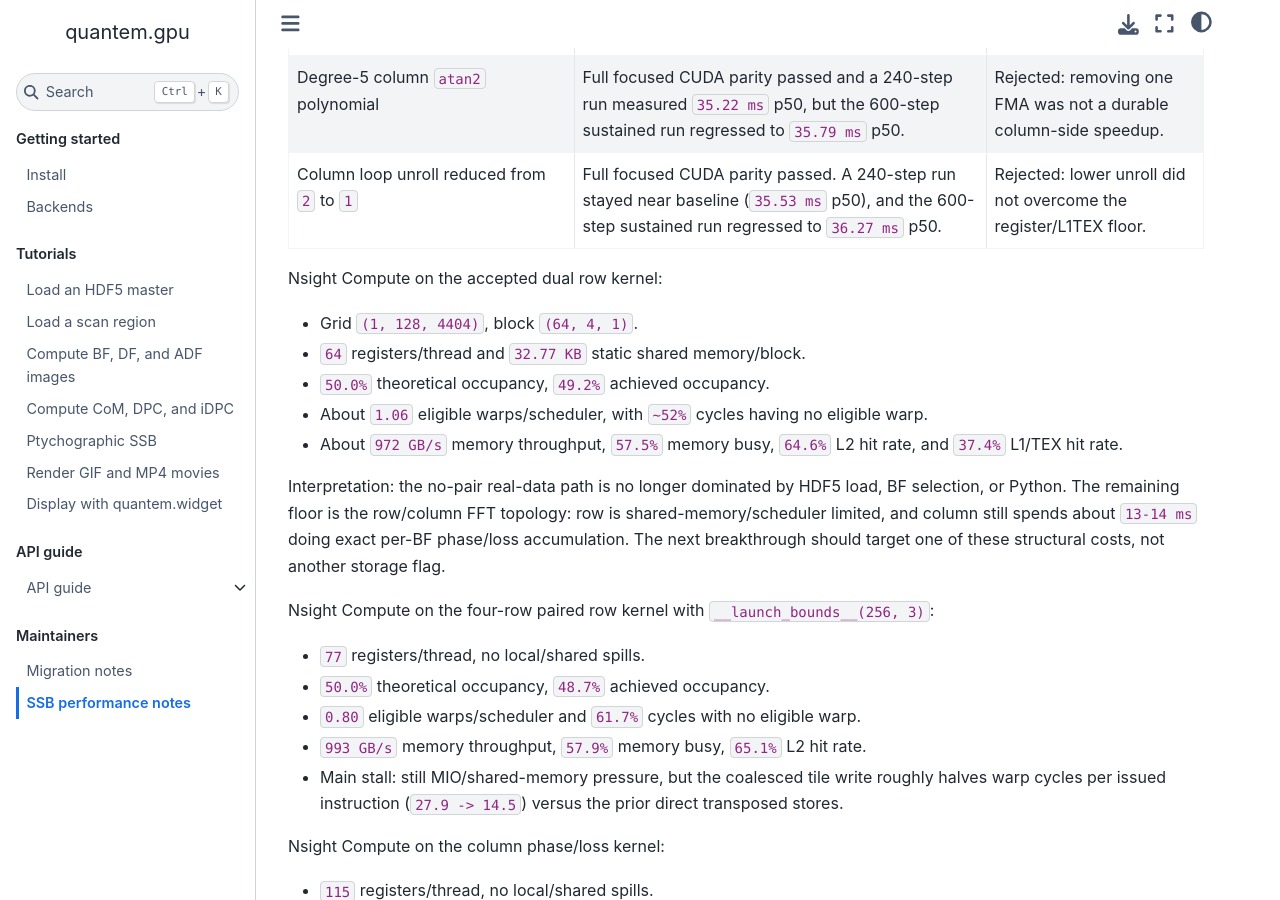
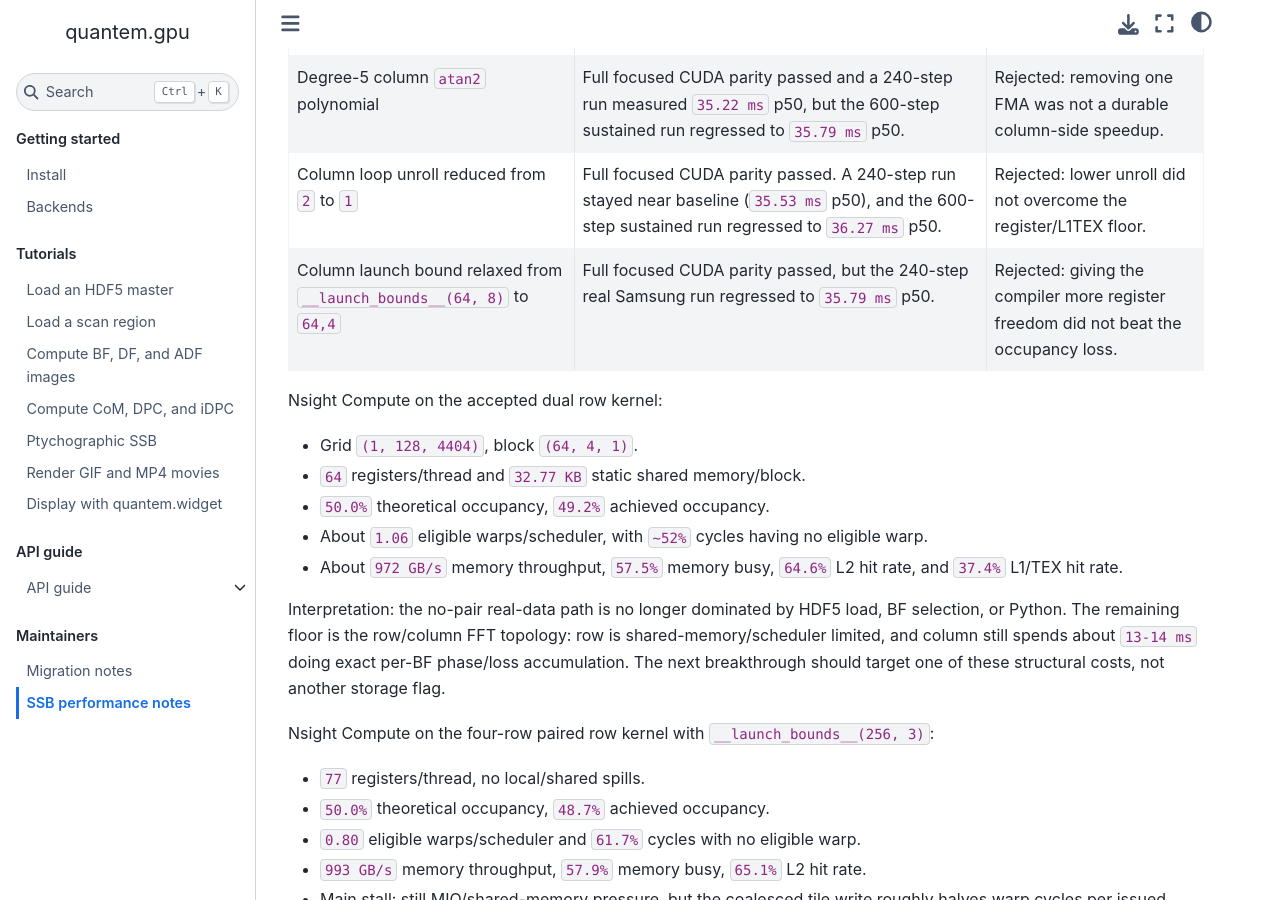
Before and after one commit to bobleesj/quantem.gpu, a Jupyter Book: the page built from docs/maintainer/ssb-performance.md, in a window 1280 px wide and 900 px high, scrolled down 11946 px. Built offline with Jupyter Book 1.0.4 settings and Sphinx 7.4.7 and the Sphinx Book theme 1.1.4, drawn with Linux system fonts in a browser that asks for light colours.

Commit message:
docs: record SSB column launch rejection

```diff
--- a/docs/maintainer/ssb-performance.md
+++ b/docs/maintainer/ssb-performance.md
@@ -461,6 +461,7 @@ Rejected follow-ups from this subpixel-BF pass:
 | Exact inside-aperture phase-identity branch for normalized gamma | Full focused CUDA parity passed, but real Samsung loss regressed to `37.43 ms` p50 (`26.7 FPS`). | Rejected: the added branch, `chi_k` load, and changed special-function mix cost more than the removed normalization. |
 | Degree-5 column `atan2` polynomial | Full focused CUDA parity passed and a 240-step run measured `35.22 ms` p50, but the 600-step sustained run regressed to `35.79 ms` p50. | Rejected: removing one FMA was not a durable column-side speedup. |
 | Column loop unroll reduced from `2` to `1` | Full focused CUDA parity passed. A 240-step run stayed near baseline (`35.53 ms` p50), and the 600-step sustained run regressed to `36.27 ms` p50. | Rejected: lower unroll did not overcome the register/L1TEX floor. |
+| Column launch bound relaxed from `__launch_bounds__(64, 8)` to `64,4` | Full focused CUDA parity passed, but the 240-step real Samsung run regressed to `35.79 ms` p50. | Rejected: giving the compiler more register freedom did not beat the occupancy loss. |
 
 Nsight Compute on the accepted dual row kernel:
 
```
